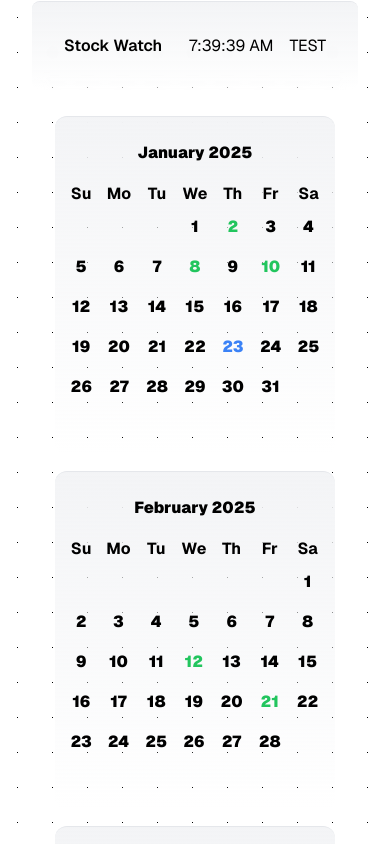
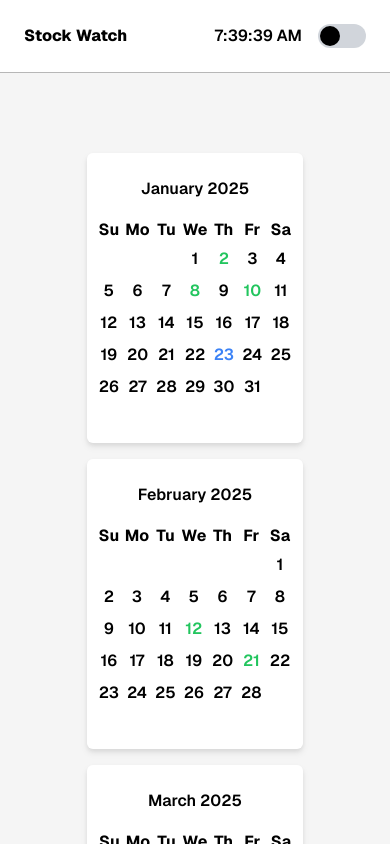
Before and after one commit to aleksanderphan/stock-watch, a Next.js app: page / in a window 390 px wide. Shown: the top 844 px of the page. Built offline with nearby package versions, Linux system fonts and the light colour scheme.

Commit message:
redesign
visual changes

```diff
--- a/src/app/globals.css
+++ b/src/app/globals.css
@@ -9,8 +9,8 @@ html {
 }
 
 :root {
-  --background-color: #fff;
-  --background-image: radial-gradient(circle, #000 1px, transparent 1px);
+  --background-color: #F5F5F5;
+  /* --background-image: radial-gradient(circle, #727D73 1px, transparent 1px); */
   --background-size: 35px 35px;
 }
 
@@ -24,6 +24,6 @@ body {
 }
 
 .dark {
-  --background-color: #000;
-  --background-image: radial-gradient(circle, #fff 1px, transparent 1px);
+  --background-color: #121212;
+  /* --background-image: radial-gradient(circle, #FFF2C2 1px, transparent 1px); */
 }
--- a/src/app/page.tsx
+++ b/src/app/page.tsx
@@ -20,9 +20,10 @@ export default function Home() {
   ];
 
   return (
-    <div className="grid min-h-screen grid-rows-[20px_1fr_20px] items-center justify-items-center gap-16 p-8 pb-20 font-[family-name:var(--font-geist-sans)] sm:p-20">
+    <div className="grid min-h-screen items-center justify-items-center gap-20 pb-20 font-[family-name:var(--font-geist-sans)]">
       <Header />
       <Calendar dividendDates={dividendDates} />
+      <p className='text-center text-gray-400 bg-white p-1 dark:bg-gray-800'> Work in Progress. 👷‍♀️</p>
     </div>
   );
 }
--- a/src/components/calendar.tsx
+++ b/src/components/calendar.tsx
@@ -17,13 +17,13 @@ function Calendar(props: { dividendDates: Date[] }) {
       selected={selected}
       onSelect={setSelected}
       classNames={{
-        month_caption: `py-4 font-black`,
+        month_caption: `py-4 font-semibold`,
         selected: `text-yellow-500`,
         today: `text-blue-500`,
         root: `text-center text-black dark:text-white overflow`,
-        months: `grid grid-cols-1 grid-rows-12 sm:grid-cols-2 sm:grid-rows-6 lg:grid-cols-3 lg:grid-rows-4 xl:grid-cols-4 xl:grid-rows-3 gap-4`,
-        month: `border-t border-gray-200 bg-gradient-to-b from-gray-100 to-transparent dark:bg-gradient-to-b dark:from-gray-500/[.10] dark:border-t dark:border-white rounded-xl overflow-auto p-2 dark:bg-black`,
-        day: `p-2 font-black`,
+        months: `grid grid-cols-1 grid-rows-12 sm:grid-cols-2 sm:grid-rows-6 lg:grid-cols-3 lg:grid-rows-4 xl:grid-cols-4 xl:grid-rows-3 2xl:grid-cols-5 2xl:grid-rows-3 gap-4 lg:gap-7`,
+        month: `bg-white dark:bg-[#1E1E1E] rounded-md overflow-auto p-2 drop-shadow-md`,
+        day: `p-1 sm:p-2 font-semibold`,
       }}
       modifiers={{
         divDates: dividendDates,
--- a/src/components/header.tsx
+++ b/src/components/header.tsx
@@ -19,18 +19,25 @@ function Header() {
   if (!mounted) return null;
 
   return (
-    <div className="w-full rounded-lg border-t border-gray-200 bg-gradient-to-b from-gray-100 to-transparent bg-clip-padding p-8 backdrop-blur backdrop-contrast-100 backdrop-saturate-100 backdrop-filter dark:border-white/[.8] dark:bg-gradient-to-b dark:from-gray-500/[.10] sticky top-0">
+    <div className="w-full bg-white p-6 border-b border-[#121212]/[.3] dark:border-white/[.5] dark:bg-[#121212]">
       <div className="flex justify-between items-center">
-        <p className="text-left font-semibold text-black dark:text-white">
+        <p className="text-left text-black dark:text-white font-extrabold">
           Stock Watch
         </p>
+
         <div className="flex items-center space-x-4">
-          <p className="text-black hover:cursor-pointer hover:underline dark:text-white">
+          <p className="text-black hover:cursor-pointer font-semibold hover:underline dark:text-white">
             {time.toLocaleTimeString()}
           </p>
 
-          <button onClick={() => setTheme(theme === "light" ? "dark" : "light")}> TEST </button>
+          <label className="flex items-center cursor-pointer">
+            <input type="checkbox" className="hidden" onChange={() => setTheme(theme === "light" ? "dark" : "light")} checked={theme === "dark"} />
+            <span className="relative w-12 h-6 bg-gray-300 dark:bg-[#1E1E1E] rounded-full">
+              <span className={`absolute top-0.5 left-0.5 h-5 w-5 rounded-full bg-black dark:bg-white transition-transform ${theme === "dark" ? "translate-x-6" : ""}`} />
+            </span>
+          </label>
         </div>
+
       </div>
     </div>
   );
```
